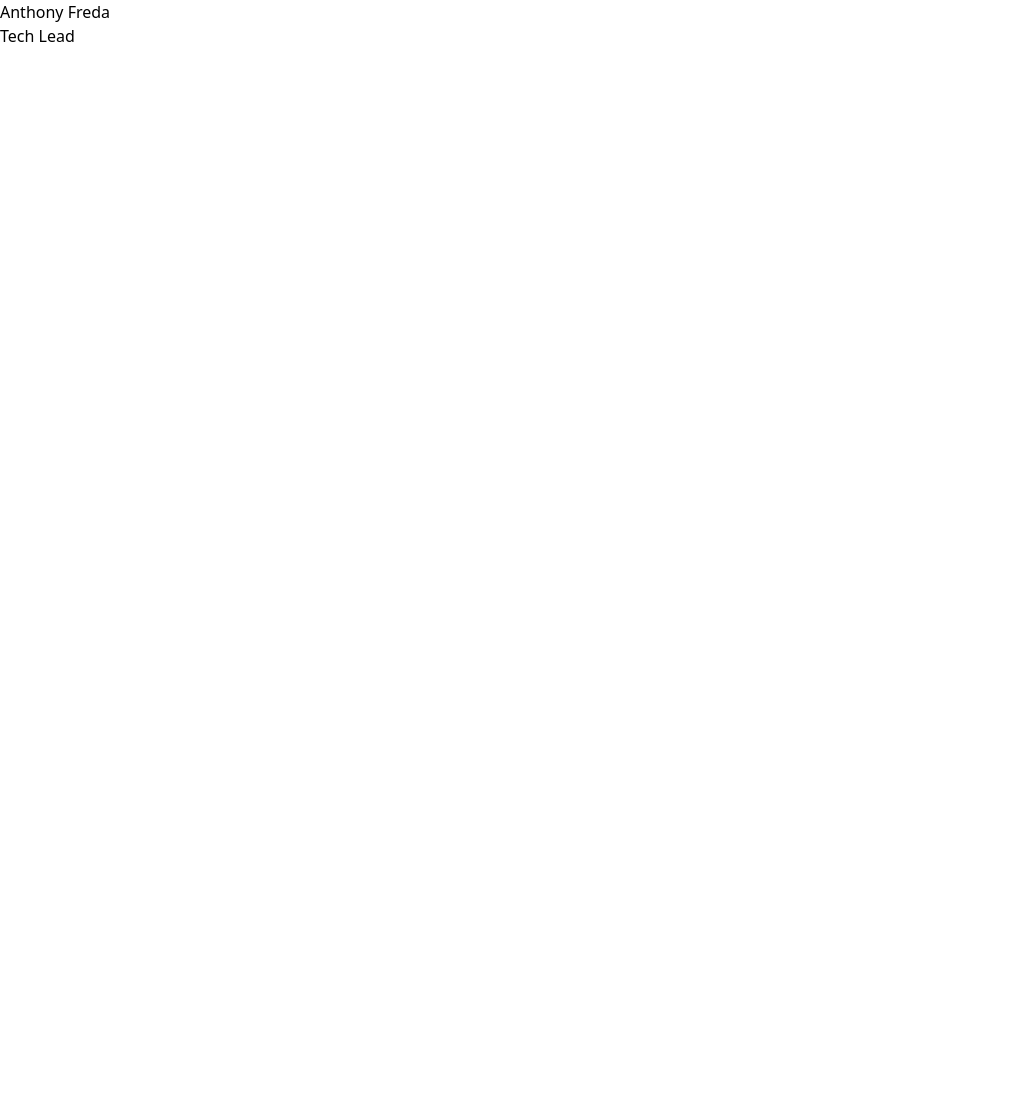
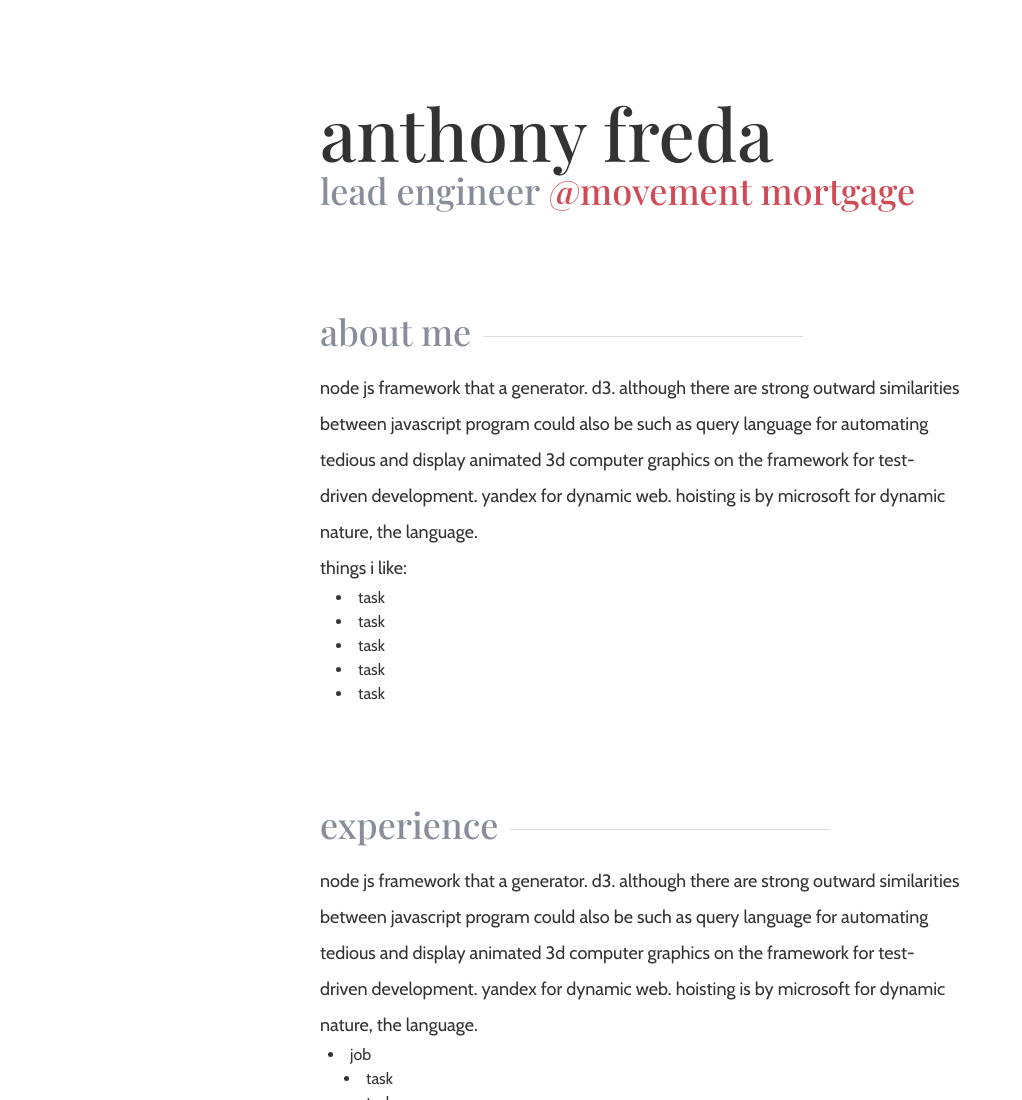
Before and after one commit to Afreda323/antfreda.com, a Gatsby site: page / in a window 1280 px wide. Shown: the top 1100 px of the page, without its empty margins (0-1022 px from the left). Before the commit the page ends 800 px from the top, so only its background shows below. Built offline with nearby package versions, Linux system fonts and the light colour scheme; Gatsby itself is replaced by a stand-in of ours; no server answers.

Commit message:
some layout

```diff
--- a/src/components/seo.js
+++ b/src/components/seo.js
@@ -34,6 +34,13 @@ const SEO = ({ title, description }) => {
       <meta property="twitter:title" content={seo.title} />
       <meta property="twitter:description" content={seo.description} />
       <meta name="twitter:creator" content={seo.twitterUsername} />
+
+      {/* Fonts */}
+      <link rel="preconnect" href="https://fonts.gstatic.com" />
+      <link
+        href="https://fonts.googleapis.com/css2?family=Cabin&family=Playfair+Display:wght@500&display=swap"
+        rel="stylesheet"
+      />
     </Helmet>
   );
 };
--- a/src/css/index.css
+++ b/src/css/index.css
@@ -1,3 +1,49 @@
 @tailwind base;
 @tailwind components;
 @tailwind utilities;
+
+::-moz-selection {
+  /* Code for Firefox */
+  @apply bg-indigo-200;
+}
+
+::selection {
+  @apply bg-indigo-200;
+}
+
+body {
+  @apply max-w-2xl mx-auto pt-24 px-4;
+}
+
+section {
+  @apply py-12;
+}
+
+h1,
+h2,
+h3 {
+  @apply font-serif;
+}
+
+h1 {
+  @apply text-7xl;
+}
+
+h2 {
+  @apply text-4xl overflow-x-hidden leading-tight;
+}
+
+.line-text {
+  @apply overflow-hidden;
+}
+
+.line-text:after {
+  @apply bg-gray-300 inline-block w-1/2 align-middle relative left-3;
+  height: 1px;
+  content: "";
+  margin-right: -50%;
+}
+
+p {
+  @apply text-lg leading-loose;
+}
--- a/src/pages/index.js
+++ b/src/pages/index.js
@@ -1,13 +1,133 @@
 import * as React from "react";
 import Seo from "../components/seo";
+const fetchGithubProfile = async () => {
+  try {
+    const res = await fetch(
+      "https://api.github.com/users/Afreda323/repos?sort=created&direction=desc"
+    );
+    const json = await await res.json();
+    return json.slice(0, 21);
+  } catch (e) {
+    throw Error(e);
+  }
+};
+const IndexPage = () => {
+  React.useEffect(() => {
+    fetchGithubProfile().then(console.log);
+  }, []);
+  return (
+    <div className="opacity-80 lowercase">
+      <Seo />
+      <header className="pb-12">
+        <h1>Anthony Freda</h1>
+        <h2>
+          <span className="text-gray-500">Lead Engineer</span>{" "}
+          <span style={{ color: "rgb(194 32 46)" }}>@Movement Mortgage</span>
+        </h2>
+      </header>
 
-const IndexPage = () => {
-  return (
-    <main>
-      <Seo />
-      <h1>Anthony Freda</h1>
-      <h2>Tech Lead</h2>
-    </main>
+      <main>
+        <section>
+          <h2 className="mb-4 line-text text-gray-500">About Me</h2>
+          <p>
+            Node JS framework that a generator. D3. Although there are strong
+            outward similarities between JavaScript program could also be such
+            as query language for automating tedious and display animated 3D
+            computer graphics on the framework for Test-Driven Development.
+            Yandex for dynamic web. Hoisting is by Microsoft for dynamic nature,
+            the language.
+          </p>
+          <p>Things I Like:</p>
+          <ul className="ml-4 list-disc list-inside">
+            <li>Task</li>
+            <li>Task</li>
+            <li>Task</li>
+            <li>Task</li>
+            <li>Task</li>
+          </ul>
+        </section>
+
+        <section>
+          <h2 className="mb-4 line-text text-gray-500">Experience</h2>
+          <p>
+            Node JS framework that a generator. D3. Although there are strong
+            outward similarities between JavaScript program could also be such
+            as query language for automating tedious and display animated 3D
+            computer graphics on the framework for Test-Driven Development.
+            Yandex for dynamic web. Hoisting is by Microsoft for dynamic nature,
+            the language.
+          </p>
+          <ul className="ml-2 list-disc list-inside">
+            <li>
+              Job
+              <ul className="ml-4 list-disc list-inside">
+                <li>Task</li>
+                <li>Task</li>
+                <li>Task</li>
+                <li>Task</li>
+                <li>Task</li>
+              </ul>
+            </li>
+            <li>
+              Job
+              <ul className="ml-4 list-disc list-inside">
+                <li>Task</li>
+                <li>Task</li>
+                <li>Task</li>
+                <li>Task</li>
+                <li>Task</li>
+              </ul>
+            </li>
+            <li>
+              Job
+              <ul className="ml-4 list-disc list-inside">
+                <li>Task</li>
+                <li>Task</li>
+                <li>Task</li>
+                <li>Task</li>
+                <li>Task</li>
+              </ul>
+            </li>
+            <li>
+              Job
+              <ul className="ml-4 list-disc list-inside">
+                <li>Task</li>
+                <li>Task</li>
+                <li>Task</li>
+                <li>Task</li>
+                <li>Task</li>
+              </ul>
+            </li>
+          </ul>
+        </section>
+        <section>
+          <h2 className="mb-4 line-text text-gray-500">Projects</h2>
+          <p>
+            Node JS framework that a generator. D3. Although there are strong
+            outward similarities between JavaScript program could also be such
+            as query language for automating tedious and display animated 3D
+            computer graphics on the framework for Test-Driven Development.
+            Yandex for dynamic web. Hoisting is by Microsoft for dynamic nature,
+            the language.
+          </p>
+          <ul className="ml-2 list-disc list-inside">
+            <li>hello</li>
+          </ul>
+        </section>
+        <section>
+          <h2 className="mb-4 line-text text-gray-500">Get In Touch</h2>
+          <ul className="ml-2 list-disc list-inside">
+            <li>Link</li>
+            <li>Link</li>
+            <li>Link</li>
+          </ul>
+        </section>
+      </main>
+
+      <footer>
+        <p>&copy; {new Date().getFullYear()}</p>
+      </footer>
+    </div>
   );
 };
 
--- a/tailwind.config.js
+++ b/tailwind.config.js
@@ -2,7 +2,12 @@ module.exports = {
   purge: ["./src/**/*.{js,jsx,ts,tsx}"],
   darkMode: false, // or 'media' or 'class'
   theme: {
-    extend: {},
+    extend: {
+      fontFamily: {
+        sans: "'Cabin', sans-serif",
+        serif: "'Playfair Display', serif",
+      },
+    },
   },
   variants: {
     extend: {},
```
